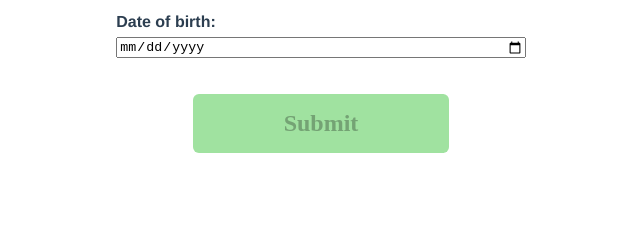
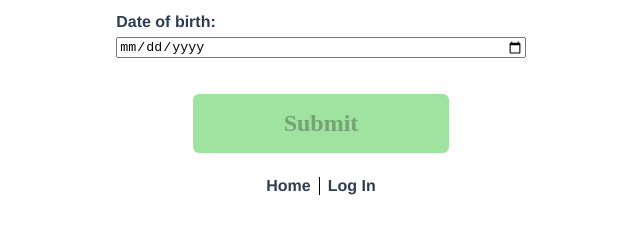
Before and after one commit to dejanmijic/rent, a Vue app in the folder rent-a-car-fe/: page /register in a window 1280 px wide. Shown: the part 492-726 px from the top of the page, without its empty margins (319-959 px from the left). Built offline with nearby package versions, Linux system fonts and the light colour scheme; what vue-resource would draw is missing.

Commit message:
Additional buttons for navigation

```diff
--- a/rent-a-car-fe/src/views/LogIn.vue
+++ b/rent-a-car-fe/src/views/LogIn.vue
@@ -14,7 +14,10 @@
         <button class="submit" :disabled="disabled()" type="submit">
           Log in
         </button>
-        <label v-on:click="goToRegisterPage">Register</label>
+        <div class="nav">
+          <label class="right-delimiter" v-on:click="goToHomePage">Home</label>
+          <label v-on:click="goToRegisterPage">Register</label>
+        </div>
       </div>
     </form>
   </div>
@@ -60,6 +63,9 @@ export default {
     },
     goToRegisterPage() {
       this.$router.push("/register");
+    },
+    goToHomePage() {
+      this.$router.push("/");
     },
   },
 };
@@ -110,4 +116,14 @@ export default {
   font-weight: 700;
   cursor: pointer;
 }
+.nav {
+  display: flex;
+  justify-content: center;
+}
+.nav label {
+  padding: 0 8px;
+}
+.right-delimiter {
+  border-right: 1px solid black;
+}
 </style>
--- a/rent-a-car-fe/src/views/Register.vue
+++ b/rent-a-car-fe/src/views/Register.vue
@@ -44,10 +44,14 @@
         <label>Date of birth:</label>
         <input type="date" v-model="dateOfBirth" />
       </div>
-      <div>
+      <div class="button-section">
         <button class="submit" :disabled="disabled()" type="submit">
           Submit
         </button>
+        <div class="nav">
+          <label class="right-delimiter" v-on:click="goToHomePage">Home</label>
+          <label v-on:click="goToLoginPage">Log In</label>
+        </div>
       </div>
     </form>
   </div>
@@ -103,6 +107,12 @@ export default {
         this.password !== this.repeatedPassword
       );
     },
+    goToLoginPage() {
+      this.$router.push("/log-in");
+    },
+    goToHomePage() {
+      this.$router.push("/");
+    },
   },
 };
 </script>
@@ -152,4 +162,23 @@ export default {
   font-weight: 600;
   background-color: rgb(160, 226, 160);
 }
+.button-section {
+  display: flex;
+  flex-direction: column;
+  align-items: center;
+}
+.button-section label {
+  font-weight: 700;
+  cursor: pointer;
+}
+.nav {
+  display: flex;
+  justify-content: center;
+}
+.nav label {
+  padding: 0 8px;
+}
+.right-delimiter {
+  border-right: 1px solid black;
+}
 </style>
```
Also changed, not shown: 1 other file (tests, documents, lock files or other folders).
